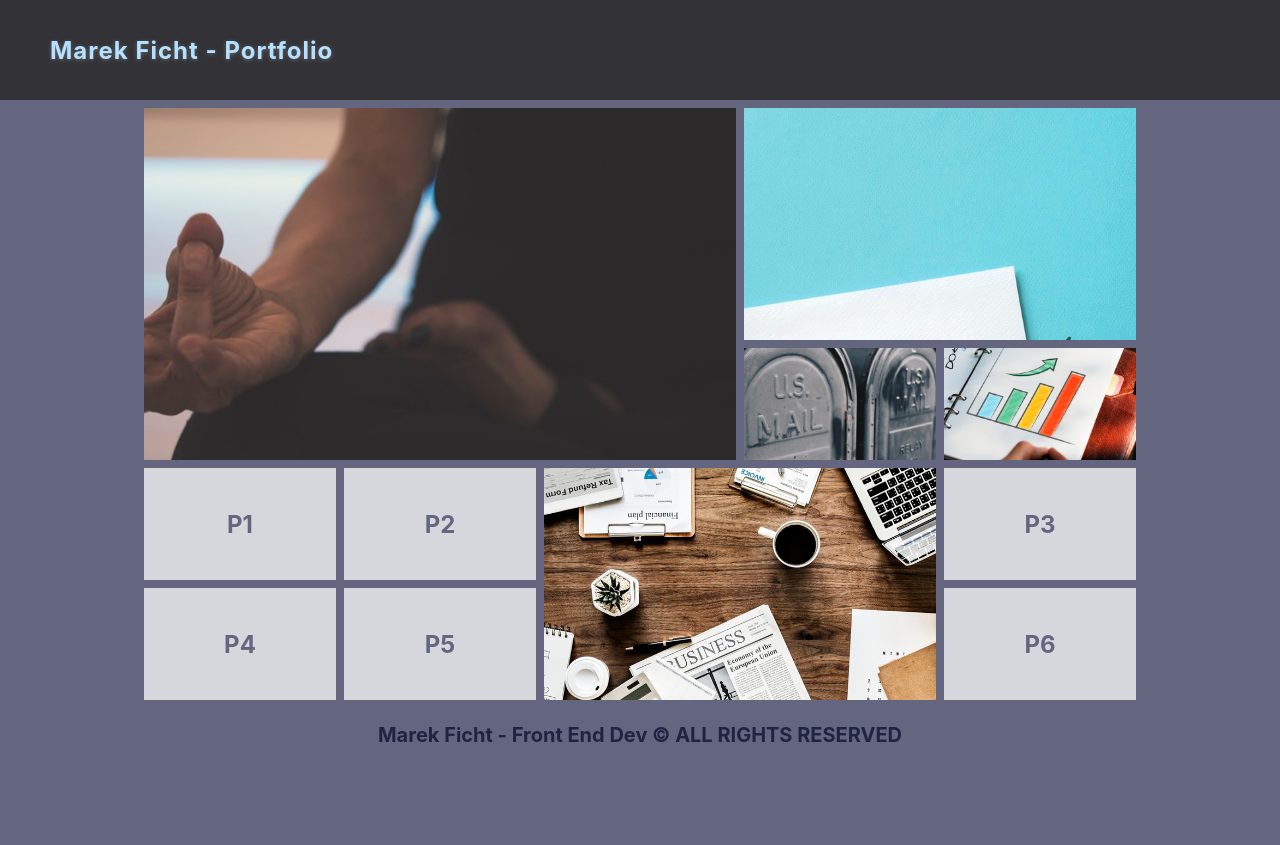
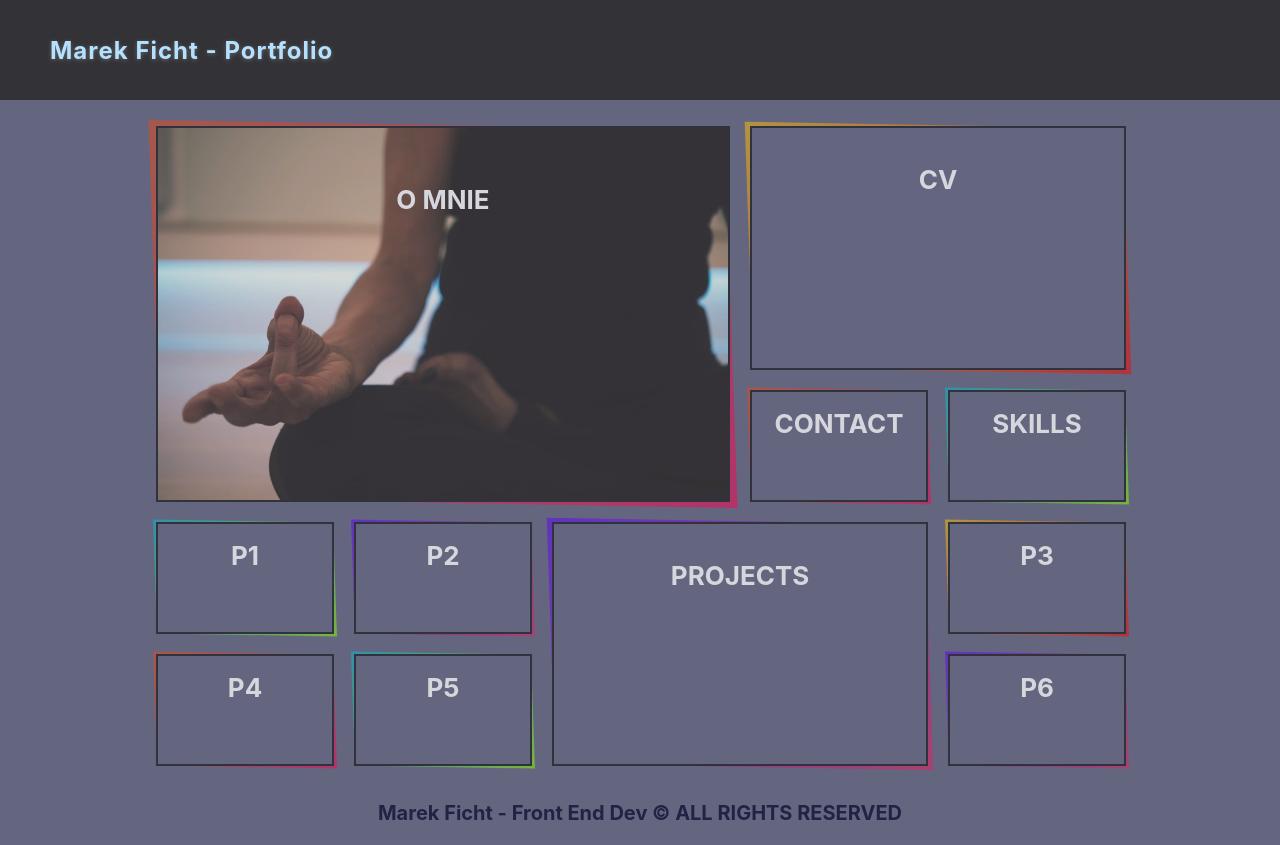
Before and after one commit to MarkFicht/marekdev.pl, a React (Create React App) app: page / in a window 1280 px wide. Before the commit the page ends 800 px from the top, so only its background shows below. Built offline with nearby package versions, Linux system fonts and the light colour scheme.

Commit message:
Add visual effect to grid-items.

```diff
--- a/src/containers/App/App.js
+++ b/src/containers/App/App.js
@@ -8,6 +8,17 @@ import picContact from '../../img/contact.jpg';
 
 
 class App extends Component {
+
+  state = {
+    showHideNavMobile: false
+  }
+
+  showNavMobile = () => {
+    this.setState({
+      showHideNavMobile: !this.state.showHideNavMobile
+    })
+  }
+
   render() {
     return (
       <div className="App">
@@ -15,9 +26,11 @@ class App extends Component {
         <nav className="nav">
           <header><h1>Marek Ficht - Portfolio</h1></header>
 
-          <button><span></span></button>
+          <button onClick={ this.showNavMobile }>
+            <span></span>
+          </button>
 
-          <ul className="nav-1024 nav-1680">
+          <ul>
             <li><button>O mnie</button></li>
             <li><button>Skills</button></li>
             <li><button>Projekty</button></li>
@@ -28,17 +41,61 @@ class App extends Component {
 
         <div className="container">
           <div className="grid">
-            <div className="grid-item grid-item-1"><img src={ picAboutMe } alt='about-me' /></div>
-            <div className="grid-item grid-item-2"><img src={ picSkills } alt='skills' /></div>
-            <div className="grid-item grid-item-3"><img src={ picProjects } alt='projects' /></div>
-            <div className="grid-item grid-item-4"><img src={ picResume } alt='resume' /></div>
-            <div className="grid-item grid-item-5"><img src={ picContact } alt='contact' /></div>
-            <div className="grid-item grid-item-6">P1</div>
-            <div className="grid-item grid-item-7">P2</div>
-            <div className="grid-item grid-item-8">P3</div>
-            <div className="grid-item grid-item-9">P4</div>
-            <div className="grid-item grid-item-10">P5</div>
-            <div className="grid-item grid-item-11">P6</div>
+
+            <div className="grid-item grid-item-1">
+              <p>O MNIE</p>
+              <button>Read more</button>
+              <div className='pic'><img src={ picAboutMe } alt='about-me' /></div>
+            </div>
+
+            <div className="grid-item grid-item-2">
+              <p>SKILLS</p>
+              <button>Read more</button>
+              {/* <div className='pic'><img src={ picSkills } alt='skills' /></div> */}
+            </div>
+
+            <div className="grid-item grid-item-3">
+              <p>PROJECTS</p>
+              <button>Read more</button>
+              {/* <div className='pic'><img src={ picProjects } alt='projects' /></div> */}
+            </div>
+
+            <div className="grid-item grid-item-4">
+              <p>CV</p>
+              <button>Read more</button>
+              {/* <div className='pic'><img src={ picResume } alt='resume' /></div> */}
+            </div>
+
+            <div className="grid-item grid-item-5">
+              <p>CONTACT</p>
+              <button>Read more</button>
+              {/* <div className='pic'><img src={ picContact } alt='contact' /></div> */}
+            </div>
+
+            <div className="grid-item grid-item-6">
+              <p>P1</p>
+              <button>Read more</button>
+            </div>
+            <div className="grid-item grid-item-7">
+              <p>P2</p>
+              <button>Read more</button>
+            </div>
+            <div className="grid-item grid-item-8">
+              <p>P3</p>
+              <button>Read more</button>
+            </div>
+            <div className="grid-item grid-item-9">
+              <p>P4</p>
+              <button>Read more</button>
+            </div>
+            <div className="grid-item grid-item-10">
+              <p>P5</p>
+              <button>Read more</button>
+            </div>
+            <div className="grid-item grid-item-11">
+              <p>P6</p>
+              <button>Read more</button>
+            </div>
           </div>
         </div>
 
--- a/src/containers/App/_App.scss
+++ b/src/containers/App/_App.scss
@@ -63,8 +63,6 @@ footer {
     z-index: 3;
     cursor: pointer;
 
-    // $fixBorder: 3px;
-
     & > span {
       width: 20px;
       height: 20px;
@@ -102,37 +100,24 @@ footer {
 
     &:hover > span,
     &:focus > span {
-      // transform: rotateY(90deg);
       transition: all .4s;
-      // animation: showCloseBtn .5s .5s forwards ease-in-out;
       filter: drop-shadow(0 1px 2px  rgba(#fff, 0.95));
     }
-    &:hover > span::before {
-      font-size: 24px;
-      // line-height: 34px;
-      // left: 0;
-      // animation: showCloseBtnAfterBefore .5s .5s forwards ease-in-out;
-    }
-    &:hover > span::after {
-      font-size: 24px;
-      // line-height: 34px;
-      font-weight: bold;
-      // left: 0;
-      // animation: showCloseBtnAfterBefore .5s .5s forwards ease-in-out;
-    }
-
-    // &:focus {
-    //   // background-color: red;
-
+    // &:hover > span::before {
+    //   font-size: 24px;
+    // }
+    // &:hover > span::after {
+    //   font-size: 24px;
+    //   font-weight: bold;
     // }
   }
 
-  @keyframes showCloseBtn {
-    to { transform: rotateY(0deg); width: 40px; height: 40px; }
-  }
-  @keyframes showCloseBtnAfterBefore {
-    to { width: 40px; height: 40px; content: 'X'; }
-  }
+  // @keyframes showCloseBtn {
+  //   to { transform: rotateY(0deg); width: 40px; height: 40px; }
+  // }
+  // @keyframes showCloseBtnAfterBefore {
+  //   to { width: 40px; height: 40px; content: 'X'; }
+  // }
 
   //--- 3: List nav - In Mobile (flex/none)
   & > ul {
@@ -203,19 +188,77 @@ footer {
 }
 
 .grid-item {
-  background-color: map_get($colorSet1, c4);
-  color: map_get($colorSet1, c2);
+  background-color: map_get($colorSet1, c2);
+  color: map_get($colorSet1, c4);
   display: flex;
-  font-size: 24px;
   font-weight: bold;
   justify-content: center;
   align-items: center;
+  flex-direction: column;
+  position: relative;
+  border: 2px solid rgba($color: #121212, $alpha: .6);
+  transition: all .4s;
+
+  &::before {
+    content: '';
+    position: absolute;
+    top: -3px;
+    bottom: -3px;
+    left: -3px;
+    right: -3px;
+    z-index: -1;
+    transform: skew(2deg, 1deg);
+  }
+
+  &:nth-child(4n-3)::before { background: linear-gradient(315deg, rgba(#ff0057, .5), rgba(#e64a19, .5)); }
+  &:nth-child(4n-2)::before { background: linear-gradient(315deg, rgba(#89ff00, .5), rgba(#00bcd4, .5)); }
+  &:nth-child(4n-1)::before { background: linear-gradient(315deg, rgba(#e91e63, .5), rgba(#5d02ff, .5)); }
+  &:nth-child(4n)::before { background: linear-gradient(315deg, rgba(#ff0000, .5), rgba(#ffc107, .5)); }
+}
+
+.grid-item {
+  & > p {
+    position: absolute;
+    top: 15%;
+    font-size: 26px;
+    z-index: 1;
+  }
+
+  & > button {
+    background-color: transparent;
+    z-index: 1;
+    border: 3px solid map_get($colorSet1, c4);
+    color: map_get($colorSet1, c4);
+    font-size: 16px;
+    font-weight: bold;
+    margin-top: 20px;
+    // display: none;
+    opacity: 0;
+    width: 150px;
+    height: 36px;
+    position: absolute;
+    bottom: 40%;
+    transition: all .4s;
+  }
+
+  &:hover > button {
+    opacity: 1;
+    bottom: 16%;
+    cursor: pointer;
+  }
+}
+
+.pic {
+  width: 100%;
+  height: 100%;
   overflow: hidden;
+  position: absolute;
+  opacity: .85;
 
   & > img {
     // background-position: center;
     background-size: contain;
-    width: 150%;
+    width: 100%;
   }
 }
 
@@ -224,8 +267,8 @@ footer {
   display: grid;
   grid-template-columns: 1fr 1fr;
   grid-template-rows: repeat(3, 270px);
-  grid-gap: 8px;
-  padding: 8px;
+  grid-gap: 20px;
+  padding: 20px;
 }
 
 .grid-item { display: none; }
@@ -372,9 +415,12 @@ footer {
     }
   }
 
-  .container { max-width: 1008px; }
+  .container {
+    margin: 6px auto 0;
+    max-width: 1008px;
+  }
   .grid {
-    grid-template-columns: repeat(5, 192px);
+    grid-template-columns: repeat(5, 178px);
     grid-template-rows: repeat(5, 112px);
     grid-template-areas:
           "about-me about-me about-me cv cv"
@@ -420,7 +466,7 @@ footer {
 
   .container { max-width: 1308px; }
   .grid {
-    grid-template-columns: repeat(5, 252px);
+    grid-template-columns: repeat(5, 238px);
     grid-template-rows: repeat(5, 146px);
   }
 }
--- a/src/index.css
+++ b/src/index.css
@@ -91,23 +91,6 @@ footer {
     .nav > button:focus > span {
       transition: all .4s;
       filter: drop-shadow(0 1px 2px rgba(255, 255, 255, 0.95)); }
-    .nav > button:hover > span::before {
-      font-size: 24px; }
-    .nav > button:hover > span::after {
-      font-size: 24px;
-      font-weight: bold; }
-
-@keyframes showCloseBtn {
-  to {
-    transform: rotateY(0deg);
-    width: 40px;
-    height: 40px; } }
-
-@keyframes showCloseBtnAfterBefore {
-  to {
-    width: 40px;
-    height: 40px;
-    content: 'X'; } }
   .nav > ul {
     list-style-type: none;
     display: none;
@@ -164,24 +147,76 @@ footer {
   margin: 0 auto; }
 
 .grid-item {
-  background-color: #D6D7DC;
-  color: #63667e;
+  background-color: #63667e;
+  color: #D6D7DC;
   display: flex;
-  font-size: 24px;
   font-weight: bold;
   justify-content: center;
   align-items: center;
-  overflow: hidden; }
-  .grid-item > img {
+  flex-direction: column;
+  position: relative;
+  border: 2px solid rgba(18, 18, 18, 0.6);
+  transition: all .4s; }
+  .grid-item::before {
+    content: '';
+    position: absolute;
+    top: -3px;
+    bottom: -3px;
+    left: -3px;
+    right: -3px;
+    z-index: -1;
+    transform: skew(2deg, 1deg); }
+  .grid-item:nth-child(4n-3)::before {
+    background: linear-gradient(315deg, rgba(255, 0, 87, 0.5), rgba(230, 74, 25, 0.5)); }
+  .grid-item:nth-child(4n-2)::before {
+    background: linear-gradient(315deg, rgba(137, 255, 0, 0.5), rgba(0, 188, 212, 0.5)); }
+  .grid-item:nth-child(4n-1)::before {
+    background: linear-gradient(315deg, rgba(233, 30, 99, 0.5), rgba(93, 2, 255, 0.5)); }
+  .grid-item:nth-child(4n)::before {
+    background: linear-gradient(315deg, rgba(255, 0, 0, 0.5), rgba(255, 193, 7, 0.5)); }
+
+.grid-item > p {
+  position: absolute;
+  top: 15%;
+  font-size: 26px;
+  z-index: 1; }
+
+.grid-item > button {
+  background-color: transparent;
+  z-index: 1;
+  border: 3px solid #D6D7DC;
+  color: #D6D7DC;
+  font-size: 16px;
+  font-weight: bold;
+  margin-top: 20px;
+  opacity: 0;
+  width: 150px;
+  height: 36px;
+  position: absolute;
+  bottom: 40%;
+  transition: all .4s; }
+
+.grid-item:hover > button {
+  opacity: 1;
+  bottom: 16%;
+  cursor: pointer; }
+
+.pic {
+  width: 100%;
+  height: 100%;
+  overflow: hidden;
+  position: absolute;
+  opacity: .85; }
+  .pic > img {
     background-size: contain;
-    width: 150%; }
+    width: 100%; }
 
 .grid {
   display: grid;
   grid-template-columns: 1fr 1fr;
   grid-template-rows: repeat(3, 270px);
-  grid-gap: 8px;
-  padding: 8px; }
+  grid-gap: 20px;
+  padding: 20px; }
 
 .grid-item {
   display: none; }
@@ -327,9 +362,10 @@ footer {
       height: 10px;
       opacity: .9; }
   .container {
+    margin: 6px auto 0;
     max-width: 1008px; }
   .grid {
-    grid-template-columns: repeat(5, 192px);
+    grid-template-columns: repeat(5, 178px);
     grid-template-rows: repeat(5, 112px);
     grid-template-areas: "about-me about-me about-me cv cv" "about-me about-me about-me cv cv" "about-me about-me about-me contact skills" "p1 p2 projects projects p3" "p4 p5 projects projects p6"; }
   .grid-item-2 {
@@ -371,5 +407,5 @@ footer {
   .container {
     max-width: 1308px; }
   .grid {
-    grid-template-columns: repeat(5, 252px);
+    grid-template-columns: repeat(5, 238px);
     grid-template-rows: repeat(5, 146px); } }
```
Also changed, not shown: 20 other files (tests, documents, lock files or other folders).
